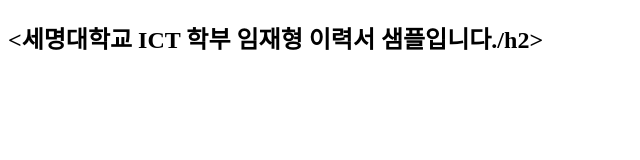
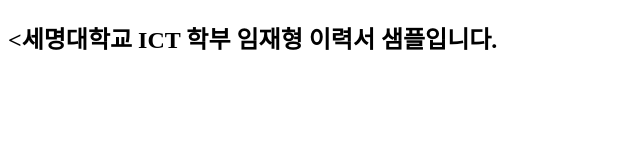
Before and after one commit to wogud822/resume, a plain HTML site: page index.html in a window 1280 px wide. Shown: the full height of the page, 0-640 px from the left. Drawn offline with Linux system fonts and the light colour scheme.

Commit message:
first commit

```diff
--- a/index.html
+++ b/index.html
@@ -7,7 +7,7 @@
     <title>Document</title>
 </head>
 <body>
-    <h2><세명대학교 ICT 학부 임재형 이력서 샘플입니다./h2>
+    <h2><세명대학교 ICT 학부 임재형 이력서 샘플입니다.</h2>
 
 </body>
 </html>
```
